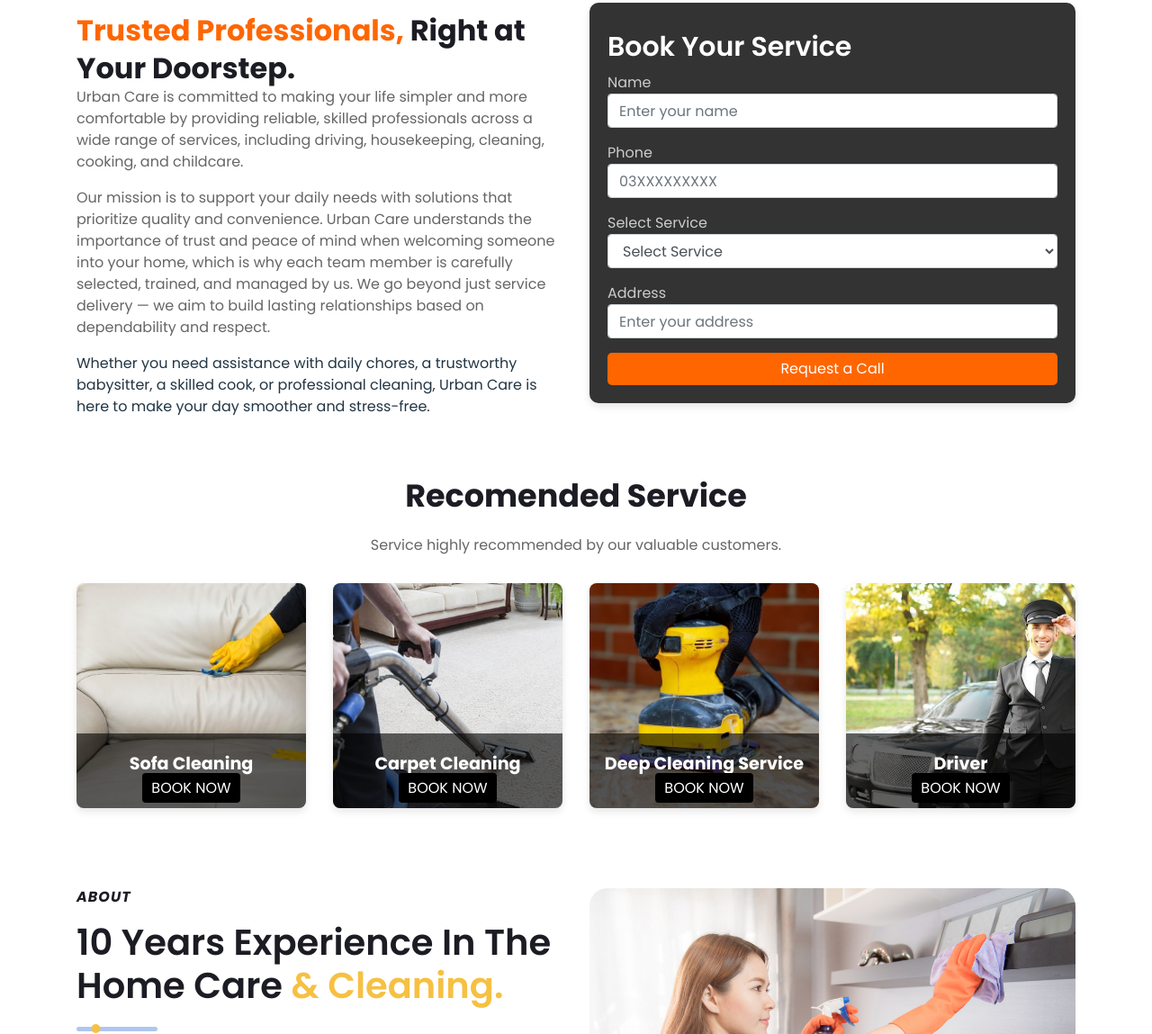
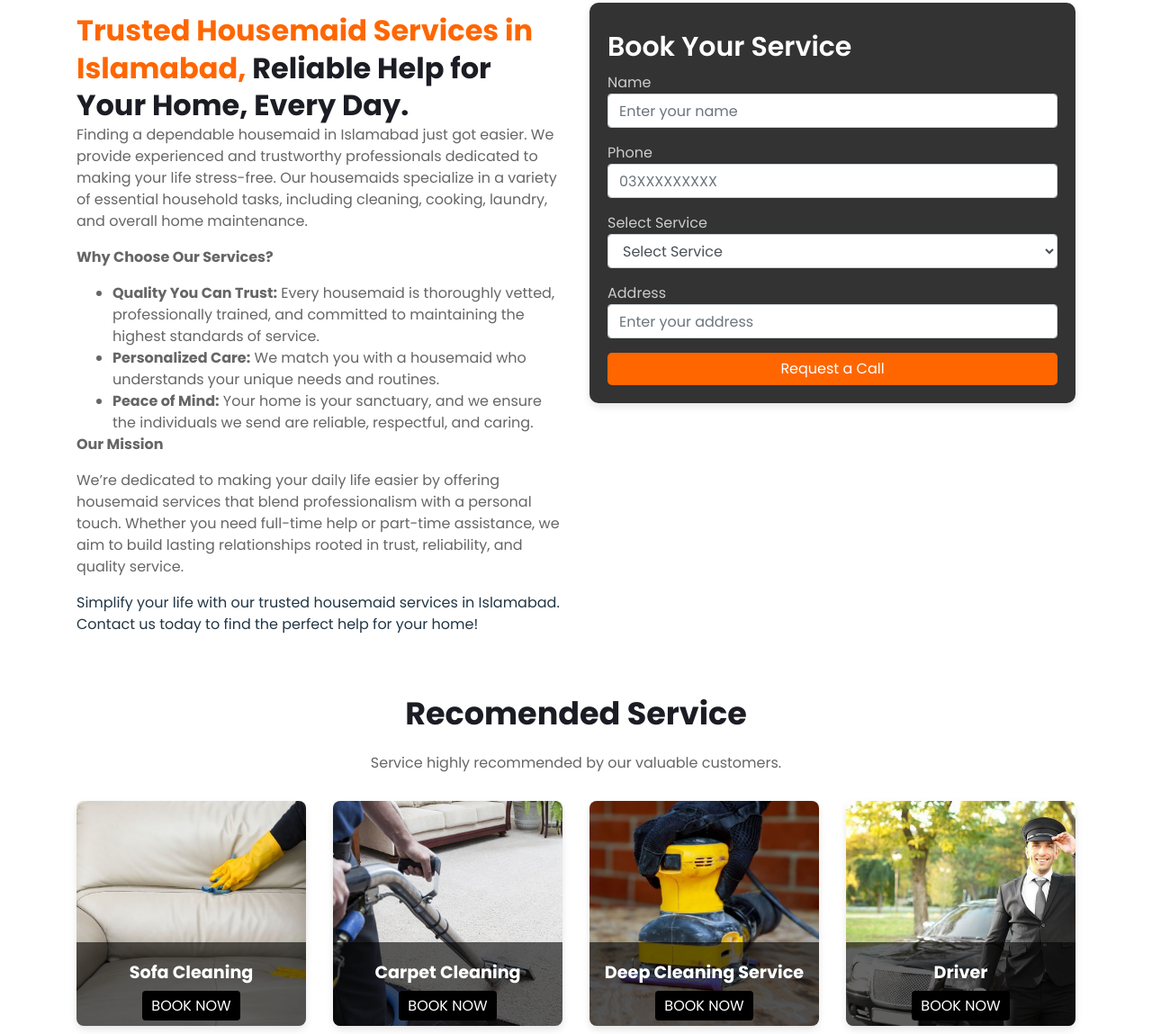
Before and after one commit to mnoor920/urban_care, a plain HTML site: page index.html in a window 1280 px wide. Shown: the part 1234-2383 px from the top of the page at 90% size. Drawn offline with nearby package versions, Linux system fonts and the light colour scheme; some packages are replaced by stand-ins of ours; a script that the page names is missing; a web font is replaced by a local one.

Commit message:
all points updated

```diff
--- a/index.html
+++ b/index.html
@@ -172,10 +172,10 @@
                     <div class="col-lg-12 col-md-12 col-sm-12">
                         <div class="slider-content">
                             <h4> Welcome to Urban Care</h4>
-                            <h1> Your Trusted Choice for Home Care </h1>
-                            <h1>Services in Islamabad</h1>
-                            <p>Need a reliable housemaid? Call us anytime for 24/7 support and quality service in
-                                Islamabad</p>
+                            <h1> Reliable & Trustworthy Housemaid </h1>
+                            <h1>Services in Islamabad!</h1>
+                            <p>Looking for a helping hand at home? Our professional housemaid services ensure your home
+                                stays spotless and organized.</p>
                             <div class="hero-text">
                                 <i class="fas fa-phone"></i> <span> +92 345 7311518 </span>
                             </div>
@@ -269,79 +269,6 @@
         </div>
 
     </div>
-    <!--==================================================-->
-    <!--End Urban Careslider Area  -->
-    <!--==================================================-->
-
-    <!--==================================================-->
-    <!-- Start Urban Carefeature Area -->
-    <!--==================================================-->
-    <!-- <div class="feature-area">
-        <div class="container">
-            <div class="row backgraound-fc">
-                <div class="col-lg-3 col-md-6 col-sm-12">
-                    <div class="dreamit-feature-single-box">
-                        <div class="feature-box-icon">
-                            <span><i class="flaticon-household"></i></span>
-                        </div>
-                        <div class="feature-box-title">
-                            <h2>House Maid</h2>
-                            <p>We are providing a reliable, efficient, and detail-oriented House Maid to maintain the
-                                cleanliness and organization of Home </p>
-                        </div>
-                        <div class="feature-icon-bottom text-right">
-                            <i class="flaticon-household"></i>
-                        </div>
-                    </div>
-                </div>
-                <div class="col-lg-3 col-md-6 col-sm-12">
-                    <div class="dreamit-feature-single-box">
-                        <div class="feature-box-icon">
-                            <span><i class="flaticon-cleaning-3"></i></span>
-                        </div>
-                        <div class="feature-box-title">
-                            <h2>Nany</h2>
-                            <p>We are providing a caring, experienced, and reliable Nanny to provide
-                                top-notch childcare for your children and your baby sitter.</p>
-                        </div>
-                        <div class="feature-icon-bottom text-right">
-                            <i class="flaticon-cleaning-3"></i>
-                        </div>
-                    </div>
-                </div>
-                <div class="col-lg-3 col-md-6 col-sm-12">
-                    <div class="dreamit-feature-single-box">
-                        <div class="feature-box-icon">
-                            <span><i class="flaticon-driver"></i></span>
-                        </div>
-                        <div class="feature-box-title">
-                            <h2>Driver</h2>
-                            <p>We are providing a reliable, safe, and courteous Driver to transport passengers, goods,
-                                or services efficiently. </p>
-                        </div>
-                        <div class="feature-icon-bottom text-right">
-                            <i class="flaticon-driver"></i>
-                        </div>
-                    </div>
-                </div>
-                <div class="col-lg-3 col-md-6 col-sm-12">
-                    <div class="dreamit-feature-single-box">
-                        <div class="feature-box-icon">
-                            <span><i class="flaticon-electrician"></i></span>
-                        </div>
-                        <div class="feature-box-title">
-                            <h2>Cook</h2>
-                            <p>We are providing a skilled and nutritious meal preparing cook to provide healthy and
-                                delicious meals for your family and Friends. </p>
-                        </div>
-                        <div class="feature-icon-bottom text-right">
-                            <i class="flaticon-electrician"></i>
-                        </div>
-                    </div>
-                </div>
-            </div>
-        </div>
-    </div> -->
 
     <div class="container">
         <!-- Top Services Section -->
@@ -387,22 +314,42 @@
         <div class="row">
             <!-- Heading and Description -->
             <div class="col-md-6 col-12 mt-4">
-                <h1 class="main-heading"><span class="highlight">Trusted Professionals,</span> Right at Your Doorstep.
+                <h1 class="main-heading"><span class="highlight">Trusted Housemaid Services in Islamabad,</span>
+                    Reliable Help for Your Home, Every Day.
                 </h1>
                 <p class="description">
-                    Urban Care is committed to making your life simpler and more comfortable by providing reliable,
-                    skilled professionals across a wide range of services, including driving, housekeeping, cleaning,
-                    cooking, and childcare.
+                    Finding a dependable housemaid in Islamabad just got easier. We provide experienced and trustworthy
+                    professionals dedicated to making your life stress-free. Our housemaids specialize in a variety of
+                    essential household tasks, including cleaning, cooking, laundry, and overall home maintenance.
                 </p>
                 <p class="description">
-                    Our mission is to support your daily needs with solutions that prioritize quality and convenience.
-                    Urban Care understands the importance of trust and peace of mind when welcoming someone into your
-                    home, which is why each team member is carefully selected, trained, and managed by us. We go beyond
-                    just service delivery — we aim to build lasting relationships based on dependability and respect.
+                    <b>Why Choose Our Services?</b>
+                </p>
+                <ul class="main_list_li ml-40">
+                    <li class="description">
+                        <b>Quality You Can Trust:</b> Every housemaid is thoroughly vetted, professionally trained, and
+                        committed to maintaining the highest standards of service.
+                    </li>
+                    <li class="description">
+                        <b> Personalized Care:</b> We match you with a housemaid who understands your unique needs and
+                        routines.
+                    </li>
+                    <li class="description">
+                        <b> Peace of Mind:</b> Your home is your sanctuary, and we ensure the individuals we send are
+                        reliable, respectful, and caring.
+                    </li>
+                </ul>
+                <p class="description">
+                    <b>Our Mission</b>
+                </p>
+                <p class="description">
+                    We’re dedicated to making your daily life easier by offering housemaid services that blend
+                    professionalism with a personal touch. Whether you need full-time help or part-time assistance, we
+                    aim to build lasting relationships rooted in trust, reliability, and quality service.
                 </p>
                 <p>
-                    Whether you need assistance with daily chores, a trustworthy babysitter, a skilled cook, or
-                    professional cleaning, Urban Care is here to make your day smoother and stress-free.
+                    Simplify your life with our trusted housemaid services in Islamabad. Contact us today to find the
+                    perfect help for your home!
                 </p>
                 <!-- Search Bar -->
             </div>
@@ -456,7 +403,7 @@
                 <div class="service-card">
                     <img src="/assets/images/sofa_cleaning.jpeg" class="service-img" alt="Sofa Cleaning">
                     <div class="overlay">
-                        <div class="service-title">Sofa Cleaning</div>
+                        <div class="service-title mb-10">Sofa Cleaning</div>
                         <a href="get-quote.html" class="book-now-btn">Book Now</a>
                     </div>
                 </div>
@@ -465,7 +412,7 @@
                 <div class="service-card">
                     <img src="/assets/images/carpet_cleaning.jpeg" class="service-img" alt="Carpet Cleaning">
                     <div class="overlay">
-                        <div class="service-title">Carpet Cleaning</div>
+                        <div class="service-title mb-10 ">Carpet Cleaning</div>
                         <a href="get-quote.html" class="book-now-btn">Book Now</a>
                     </div>
                 </div>
@@ -474,7 +421,7 @@
                 <div class="service-card">
                     <img src="/assets/images/deep_cleaing.jpeg" class="service-img" alt="Deep Cleaning Service">
                     <div class="overlay">
-                        <div class="service-title">Deep Cleaning Service</div>
+                        <div class="service-title mb-10">Deep Cleaning Service</div>
                         <a href="get-quote.html" class="book-now-btn">Book Now</a>
                     </div>
                 </div>
@@ -483,7 +430,7 @@
                 <div class="service-card">
                     <img src="/assets/images/driver.jpeg" class="service-img" alt="Pest Control">
                     <div class="overlay">
-                        <div class="service-title">Driver</div>
+                        <div class="service-title mb-10">Driver</div>
                         <a href="get-quote.html" class="book-now-btn">Book Now</a>
                     </div>
                 </div>
@@ -744,7 +691,7 @@
                     <div class="widget widgets-company-info">
                         <div class="dreamit-logo">
                             <a class="logo_img" href="/" title="dreamit">
-                                <img src="assets/main_logo.png" alt="" />
+                                <img src="assets/images/white-logo-02.png" alt="" />
                             </a>
                         </div>
                         <div class="company-info-desc pr-2">
@@ -821,7 +768,7 @@
                 <div class="col-lg-6 col-md-6">
                     <div class="footer-bottom-content">
                         <div class="footer-bottom-content-copy">
-                            <p>Copyright © Urban Careall rights reserved.</p>
+                            <p>Copyright © Urban Care all rights reserved.</p>
                         </div>
                     </div>
                 </div>
```
Also changed, not shown: about-us.html (+2 -2 lines), carpet-cleaning.html (+2 -2 lines), cleaning-services.html (+2 -2 lines), contact-us.html (+3 -3 lines), deep-cleaning.html (+2 -2 lines), get-quote.html (+3 -3 lines), office-cleaning.html (+2 -2 lines), simple-cleaning.html (+2 -2 lines), sofa-cleaning.html (+2 -2 lines), assets/images/white-logo-02.png (added), assets/images/white-logo-02.svg (added), assets/white_logo.png (added).
